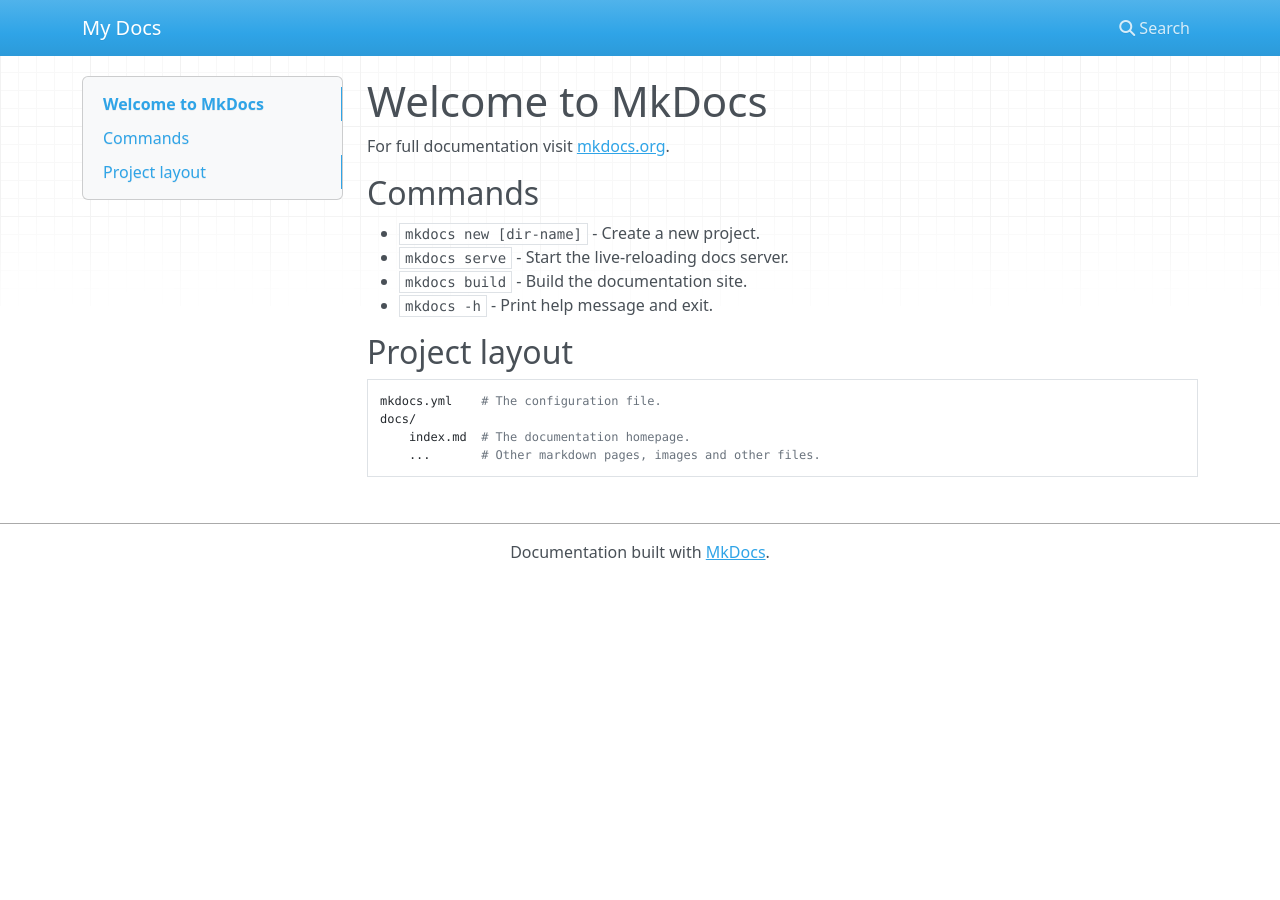
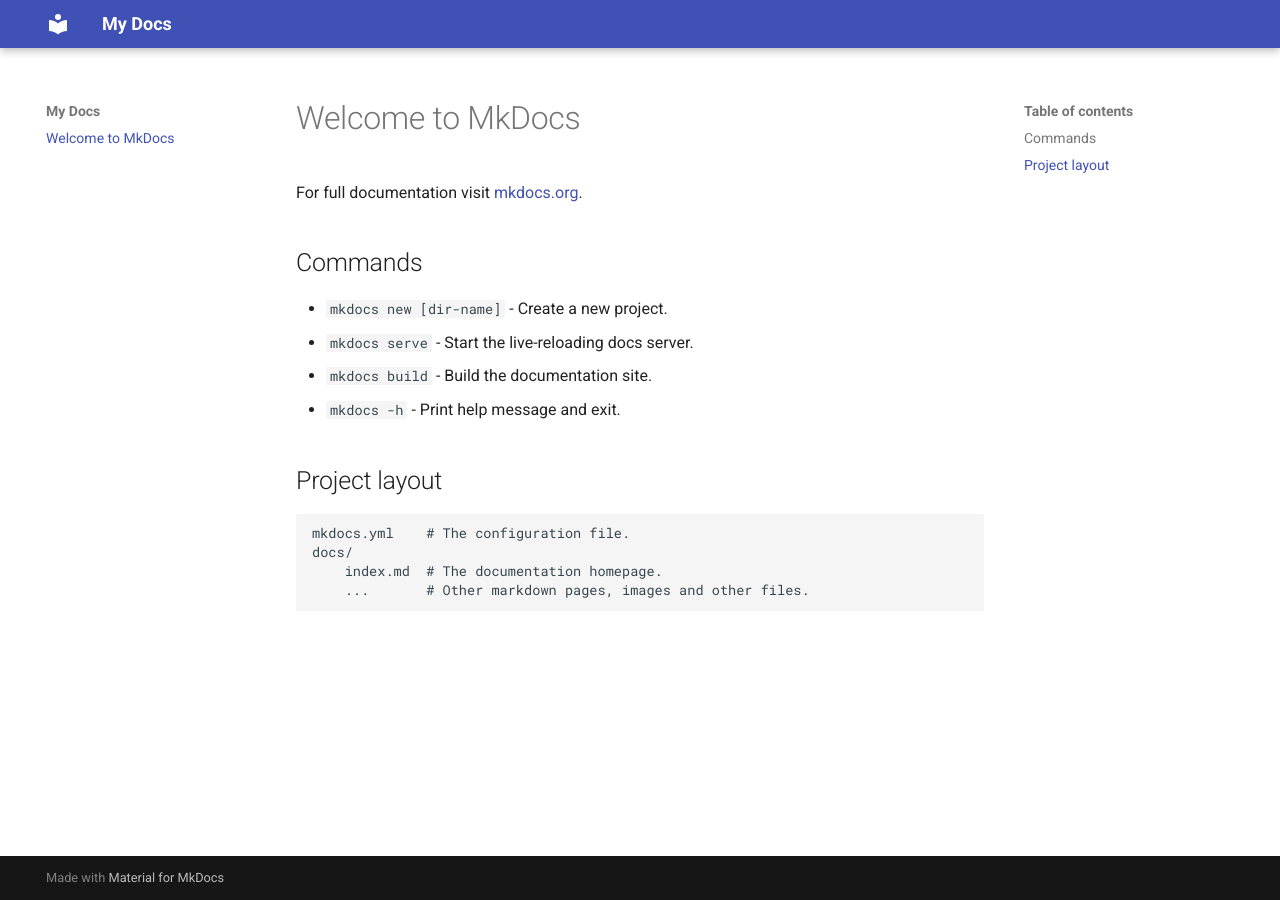
Before and after one commit to sk-surya/cramer, an MkDocs documentation site: the page built from docs/index.md, in a window 1280 px wide. Built offline with MkDocs 1.6.1 and Material for MkDocs 9.7.7, drawn with Linux system fonts in a browser that asks for light colours; nearby versions of some CDN libraries.

Commit message:
some mkdocs plugins

```diff
--- a/mkdocs.yml
+++ b/mkdocs.yml
@@ -1 +1,32 @@
 site_name: My Docs
+
+plugins:
+  - mkdocstrings
+  - mkdoxy
+  # https://github.com/best-of-lists/best-of
+  # https://github.com/mkdocs/catalog
+  # - search
+  # - mkdocs-material
+  # - mkdocs-awesome-pages-plugin
+  # - mkdocs-git-revision-date-localized-plugin
+  # - mkdocs-minify-plugin
+  # - mkdocs-redirects
+  # - mkdocs-mermaid2-plugin
+  # - mkdocs-plantuml
+  # - mkdocs-markdownextradata-plugin
+  # - mkdocs-section-index
+  # - mkdocs-macros-plugin
+  # - mkdocs-include-markdown-plugin
+
+theme:
+  name: material
+  palette:
+    primary: indigo
+    accent: pink
+  font:
+    text: Roboto
+    code: Roboto Mono
+  # logo:
+    # icon: home
+    # href: index.md
+  # favicon: images/favicon.ico
--- a/pyproject.toml
+++ b/pyproject.toml
@@ -6,4 +6,7 @@ readme = "README.md"
 requires-python = ">=3.13"
 dependencies = [
     "mkdocs>=1.6.1",
+    "mkdocs-material>=9.6.9",
+    "mkdocstrings>=0.29.0",
+    "mkdoxy>=1.2.7",
 ]
```
Also changed, not shown: 1 other file.
